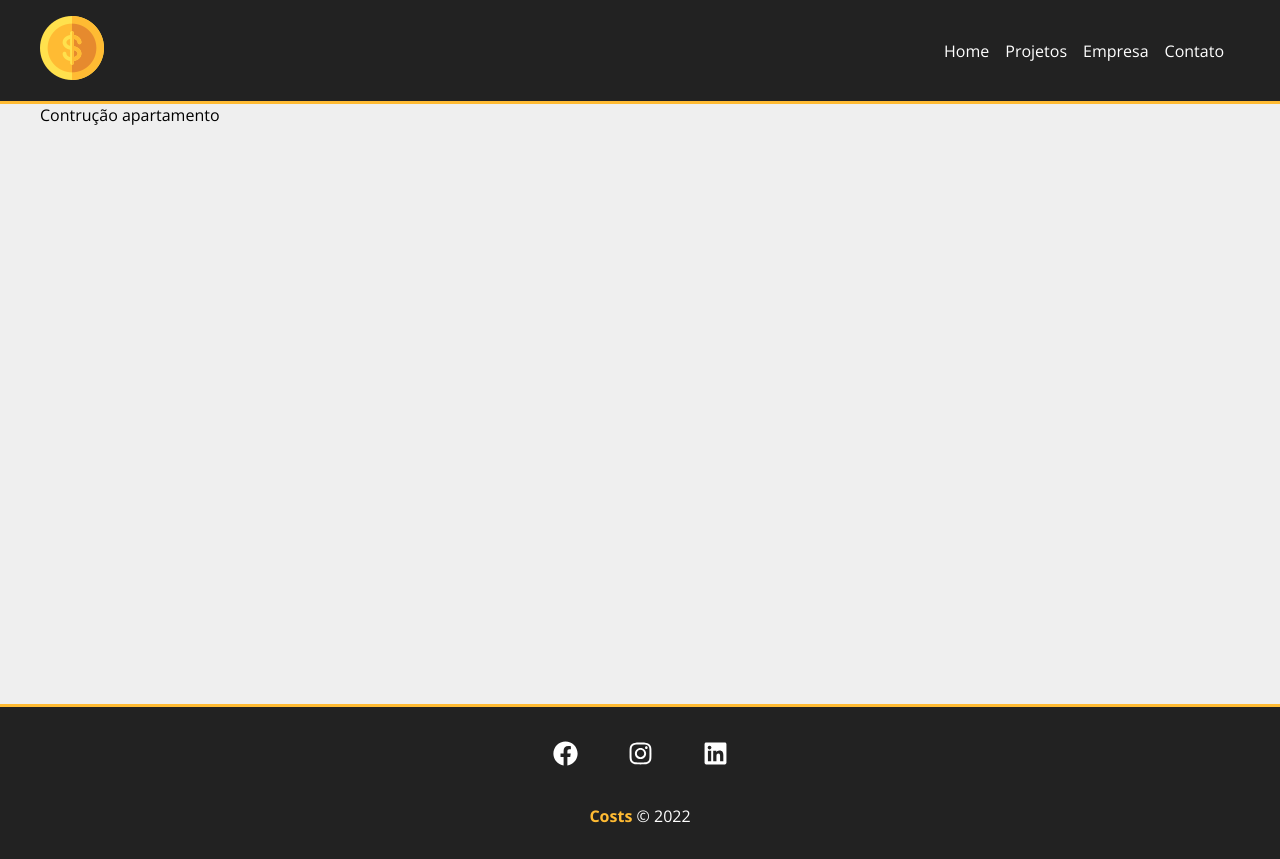
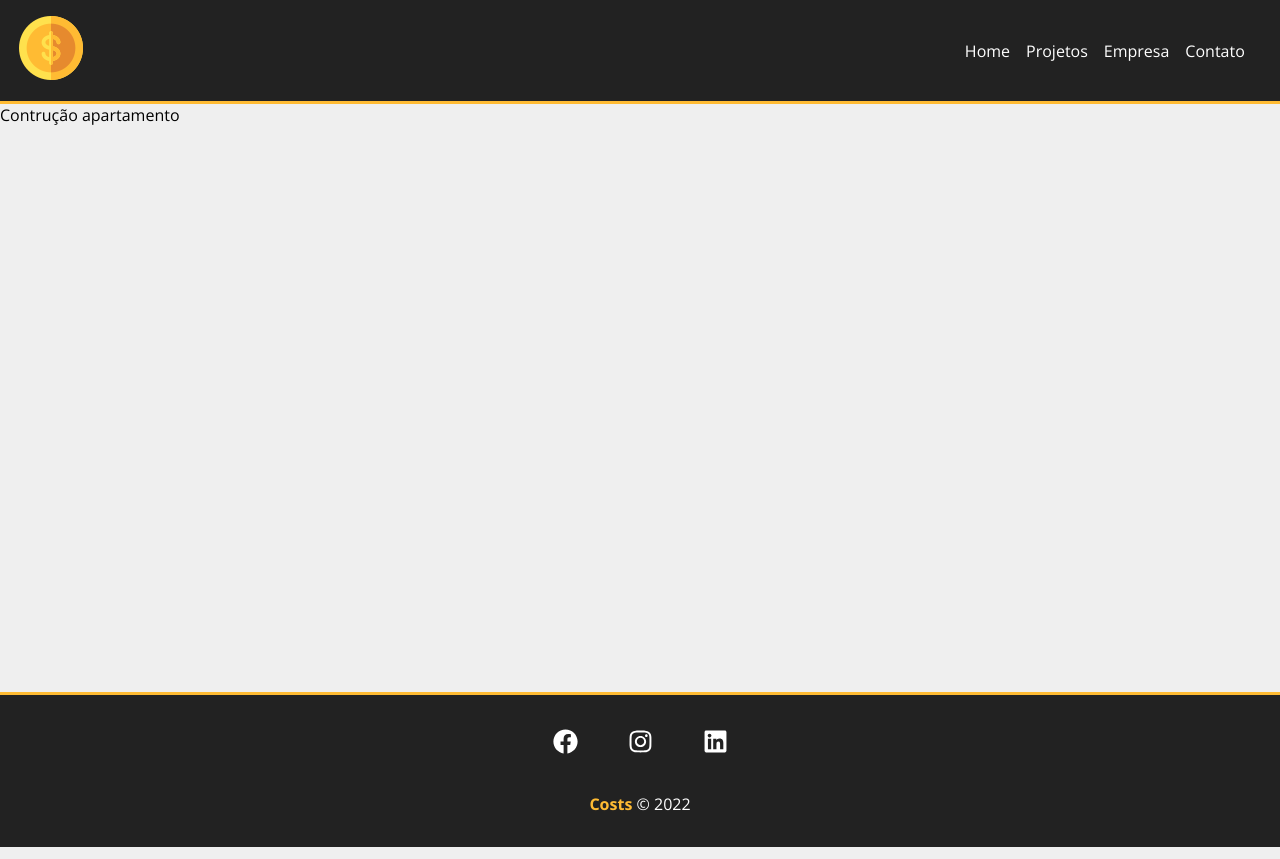
Before and after one commit to Rai-vaz/costs, a React (Create React App) app in the folder project-manager/: page /projeto/1 in a window 1280 px wide. Built offline with nearby package versions, Linux system fonts and the light colour scheme; data requests are answered from the project's data file.

Commit message:
Melhorando dimencionamento

```diff
--- a/project-manager/src/components/layout/Container.module.css
+++ b/project-manager/src/components/layout/Container.module.css
@@ -1,7 +1,7 @@
 @charset "UTF-8";
 
 .container{
-    width: 1200px;
+    width: 97vw;
     display: flex;
     justify-content: space-between;
     margin: 0 auto;
@@ -10,7 +10,8 @@
 }
 
 .min-height{
-    min-height: 75vh;
+    min-height: 73.5vh;
+    margin: 0;
 
 }
 
--- a/project-manager/src/components/pages/Home.module.css
+++ b/project-manager/src/components/pages/Home.module.css
@@ -1,5 +1,5 @@
 .home_container{
-    width: 100%;
+    width: 100vw;
     display: flex;
     flex-direction: column;
     align-items: center;
```
